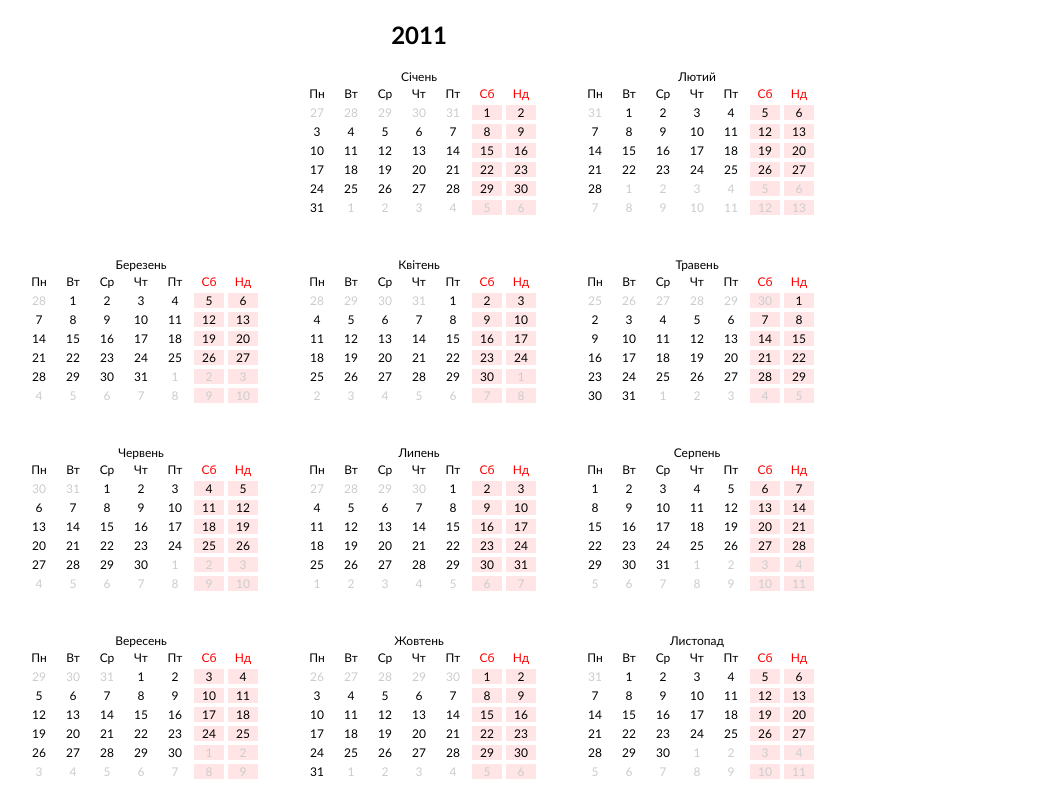
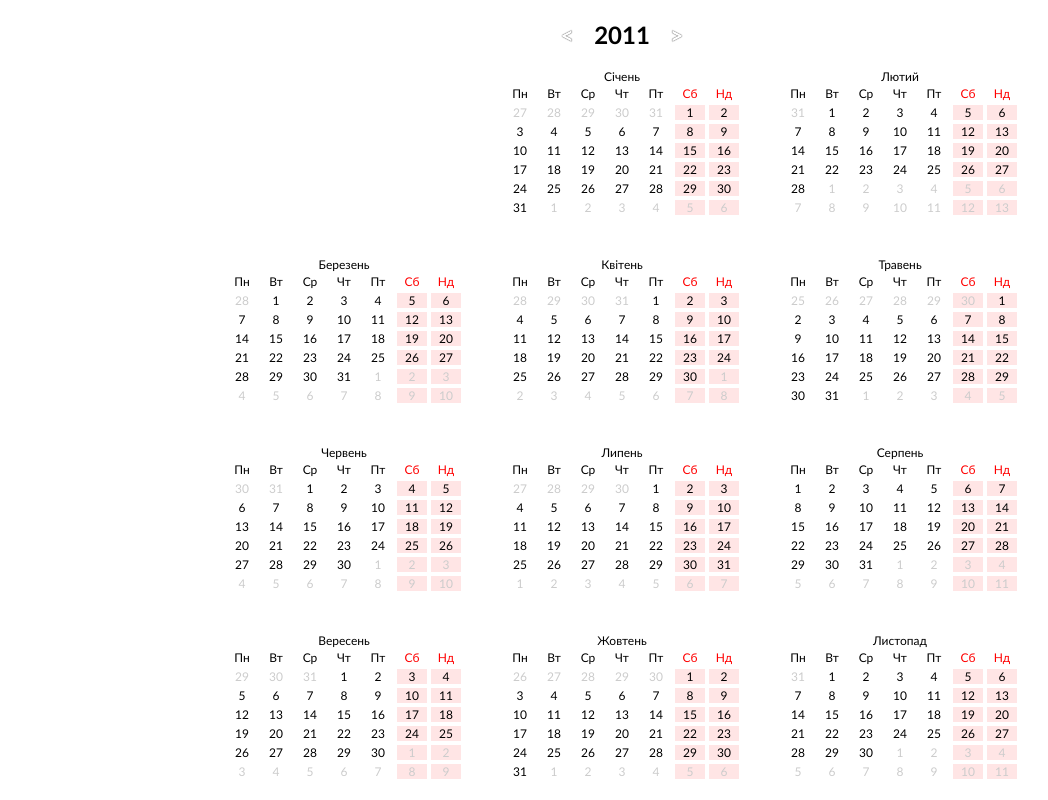
Before and after one commit to dev-aditya78/JavaScript-courses, a plain HTML site: page index.html in a window 1280 px wide. Shown: the top 800 px of the page, without its empty margins (18-1066 px from the left). Drawn offline with Linux system fonts and the light colour scheme.

Commit message:
Added scroll year button.

```diff
--- a/js/Calendar.js
+++ b/js/Calendar.js
@@ -62,9 +62,30 @@ var Calendar = function(initObj){
     return month;
   };
 
+  function setNextYear (){
+    this_.setYear(this_.year+1);
+  }
+  function setPrevYear (){
+    this_.setYear(this_.year-1);
+  }
+
   function drawCalendarHeader_ (){
     var header = document.createElement('H1');
         header.innerHTML = this_.year;
+
+    var prevYear = document.createElement("span");
+        prevYear.className = "control";
+        prevYear.innerHTML = "&lt;";
+        prevYear.addEventListener('click',setPrevYear,false);
+
+    var nextYear = document.createElement("span");
+        nextYear.className = "control";
+        nextYear.innerHTML = "&gt;";
+        nextYear.addEventListener('click',setNextYear,false);
+
+    header.insertBefore ( prevYear, header.firstChild );
+    header.appendChild  ( nextYear, header.firstChild );
+
     this_.container.appendChild(header);
   }
 
--- a/scss/calendar.scss
+++ b/scss/calendar.scss
@@ -1,7 +1,7 @@
-html, body { font: 12px Calibri;}
+html, body { font: 12px Calibri; height: 100%; width: 100%;}
 * {margin:0; padding:0;}
 
-#wrapper {margin: 20px; float:left; position: absolute; }
+#wrapper {}
 
 .calendar {
   $cell-width : 30px;
@@ -11,7 +11,7 @@ html, body { font: 12px Calibri;}
   $month-margin: 20px;
   $calendar-width: $month-width*3 + $month-margin*6;
 
-  width: $calendar-width;
+  width: $calendar-width; margin: 20px auto;
 
   h1 {text-align: center;}
   h3 {font: 12px Calibri; text-align:center;}
@@ -31,4 +31,6 @@ html, body { font: 12px Calibri;}
   .month ul li:nth-child(7n-1) { background-color: #ffe5e5;}
 
   .month ul li.out        { color: #cccccc; }
+
+  .control  {margin: 20px; color: WHITE; text-shadow: 0 0 1px black; cursor: pointer;}
 }
```
Also changed, not shown: css/calendar.css.
